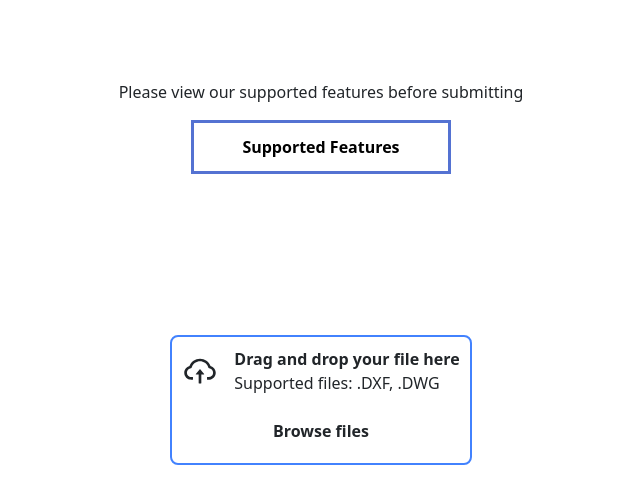
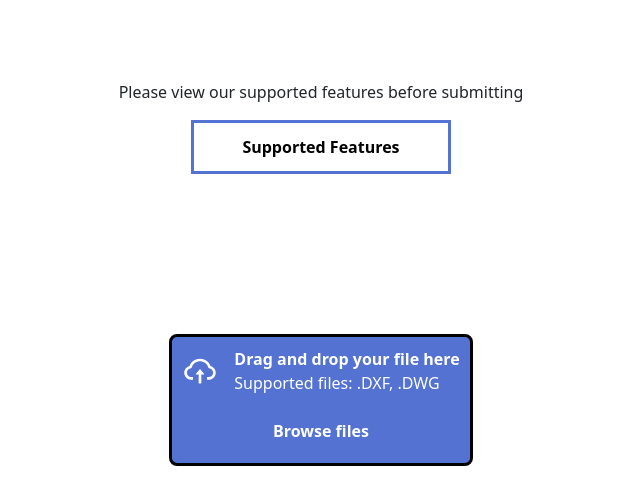
Before and after one commit to dewitte0210/CS458_002_MathiasDieCompany, a React (Create React App) app in the folder FrontEnd/file-submission/: page / in a window 1280 px wide. Shown: the top 504 px of the page, without its empty margins (319-959 px from the left). Built offline with nearby package versions, Linux system fonts and the light colour scheme.

Commit message:
finished adjusting the css properties on the features modal

```diff
--- a/FrontEnd/file-submission/src/Components/UploadAndShow.css
+++ b/FrontEnd/file-submission/src/Components/UploadAndShow.css
@@ -29,7 +29,9 @@
 }
 
 .document-uploader {
-  border: 2px solid #4282fe;
+  border: 3px solid black;
+  background-color: #5472d2;
+  color: white;
   padding: 10px;
   display: flex;
   flex-direction: column;
@@ -192,7 +194,7 @@
 }
 
 .animated-button:hover {
-  box-shadow: 0 0 0 5px #ffffff;
+  box-shadow: 0 0 0 3px #36454F;
   color: #000000;
   border: 3px solid #5472d2;
   animation: 0.18s ease-in-out;
```
